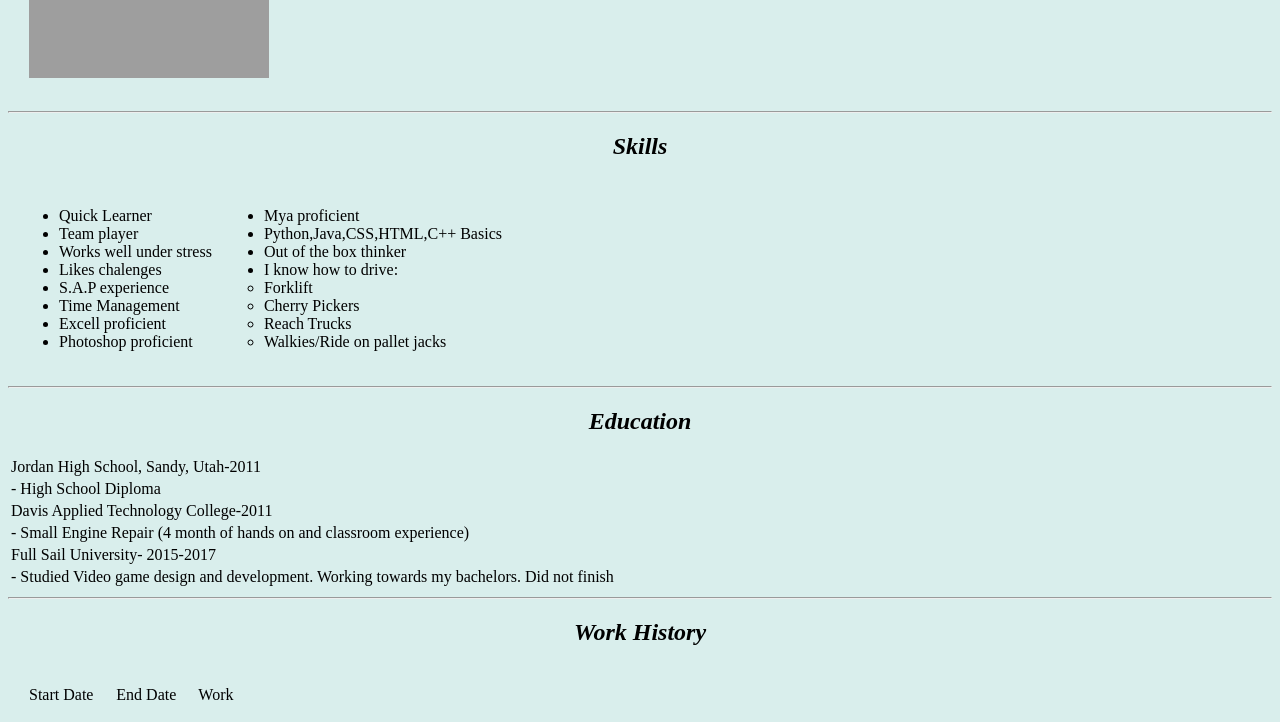
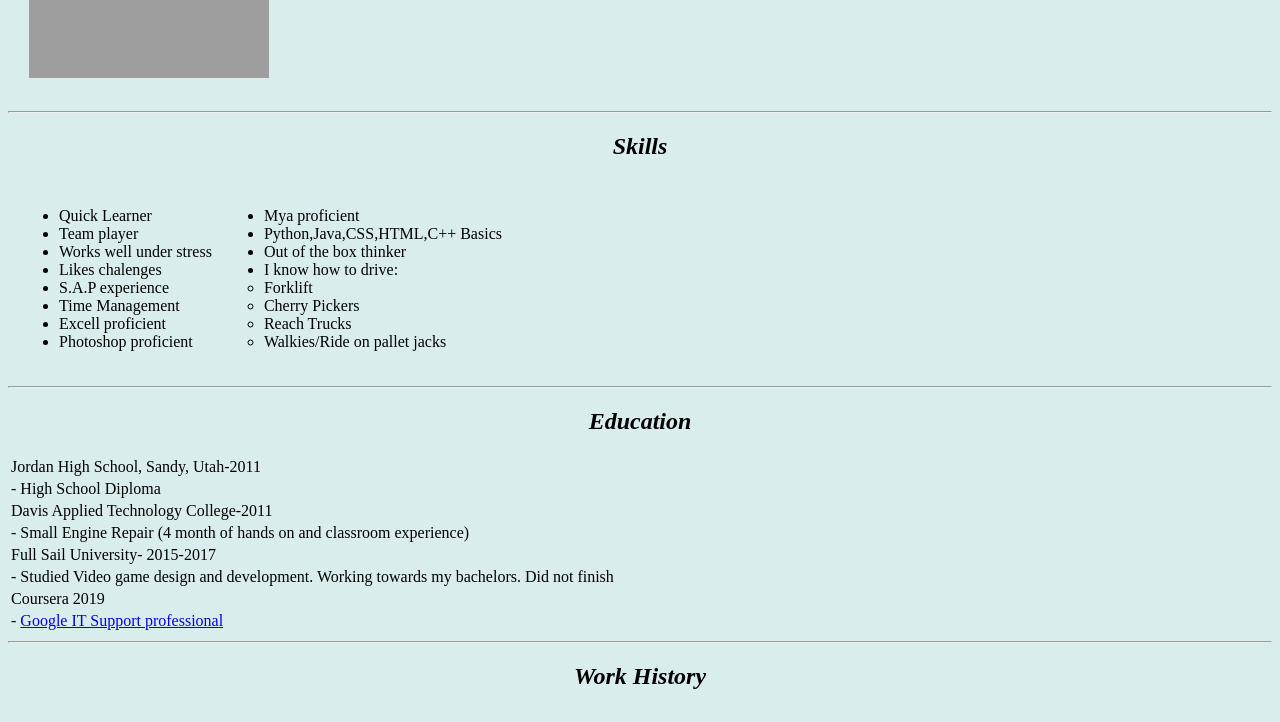
Before and after one commit to Mid9twoof/CV, a plain HTML site: page index.html in a window 1280 px wide. Shown: the part 251-973 px from the top of the page. Drawn offline with Linux system fonts and the light colour scheme; grey boxes are pictures that could not be loaded.

Commit message:
Added Coursera

```diff
--- a/index.html
+++ b/index.html
@@ -88,6 +88,15 @@
       <td>-</td>
       <td>Studied Video game design and development. Working towards my bachelors. Did not finish</td>
     </tr>
+    <tr>
+      <td colspan="2">Coursera 2019</td>
+      <td></td>
+    </tr>
+    <tr>
+      <td>-</td>
+      <td><a href="https://www.coursera.org/account/accomplishments/professional-cert/CA6P63J6C7WT">Google IT Support professional</a>
+      </td>
+    </tr>
   </table>
   <hr>
   <h2><em>
```
